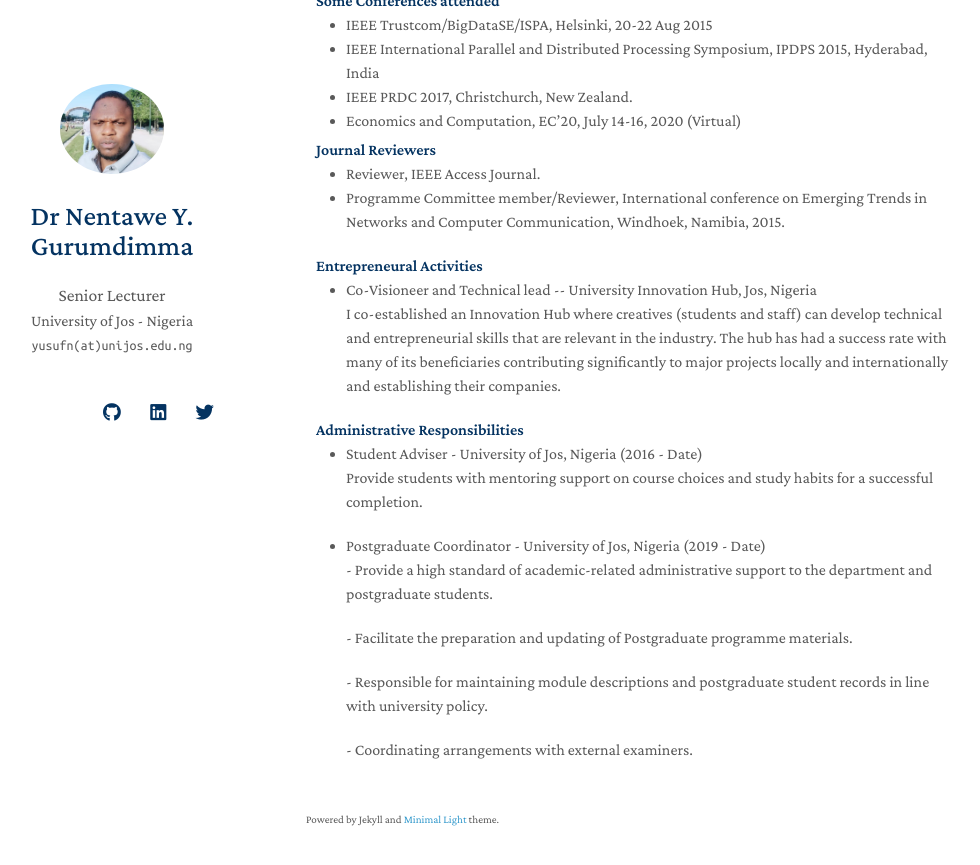
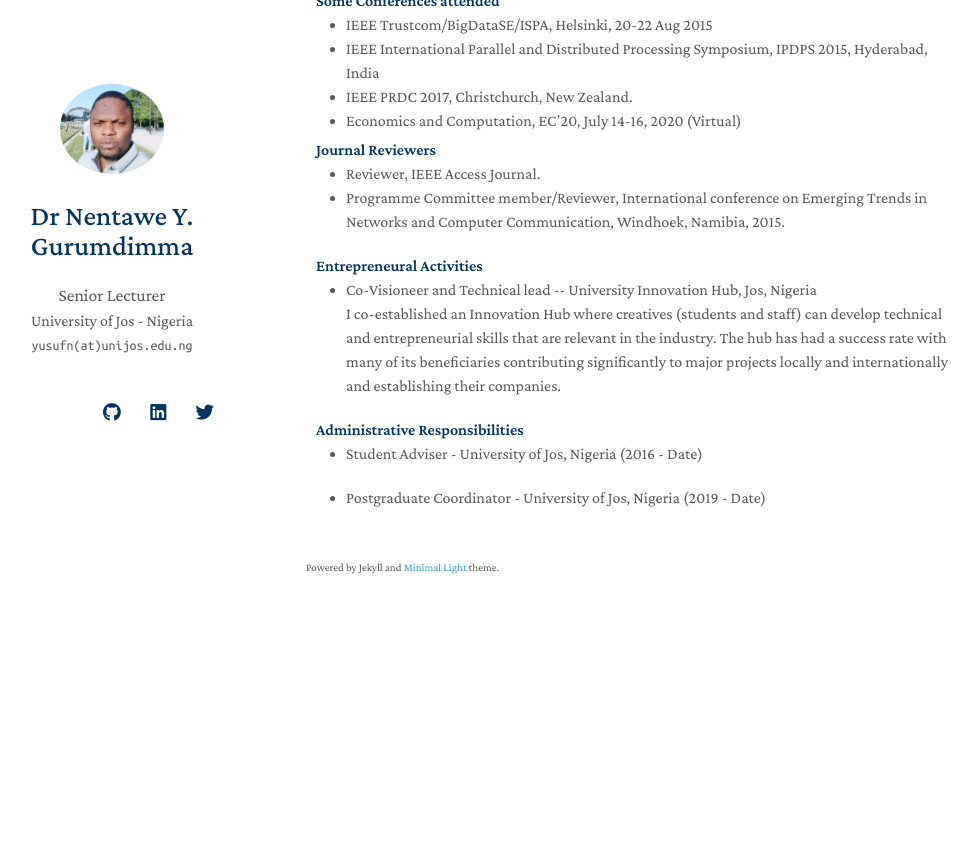
Before and after one commit to nentaweg/nentaweg.github.io, a Jekyll site: the page built from index.md, in a window 1280 px wide and 900 px high, scrolled down 1654 px. Shown: the top 865 px of the window, without its empty margins (164-1144 px from the left). Built offline with Jekyll 4.4.1, drawn with Linux system fonts in a browser that asks for light colours; nearby versions of some CDN libraries; a style sheet for code colours, icons or effects is not loaded; our own code applies the rules of GitHub Pages for plain Markdown files; after the commit the page ends 2302 px from its top, so only the background shows below that.

Commit message:
Update services.md

```diff
--- a/_includes/services.md
+++ b/_includes/services.md
@@ -28,13 +28,9 @@ skills that are relevant in the industry. The hub has had a success rate with ma
 
 <ul style="margin:0 0 20px;">
   <li><a href=""><autocolor> Student Adviser - University of Jos, Nigeria (2016 - Date)</autocolor></a></li>
- <p>Provide students with mentoring support on course choices and study habits for a successful completion.</p>
 </ul>
 
 <ul style="margin:0 0 20px;">
   <li><a href=""><autocolor> Postgraduate Coordinator - University of Jos, Nigeria (2019 - Date)</autocolor></a></li>
- <p>- Provide a high standard of academic-related administrative support to the department and postgraduate students.</p>
- <p>- Facilitate the preparation and updating of Postgraduate programme materials.</p>
- <p>- Responsible for maintaining module descriptions and postgraduate student records in line with university policy.</p>
-  <p>- Coordinating arrangements with external examiners.</p>
+
 </ul>
```
